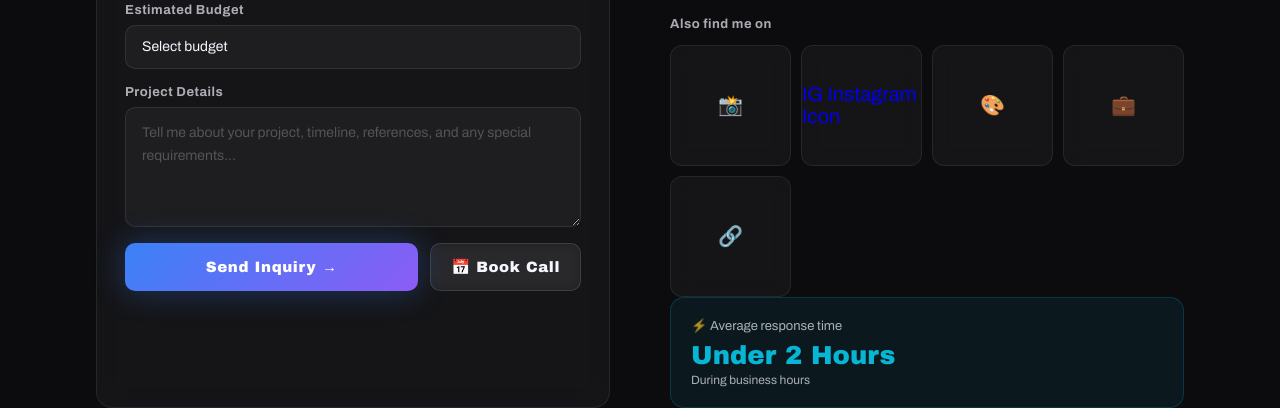
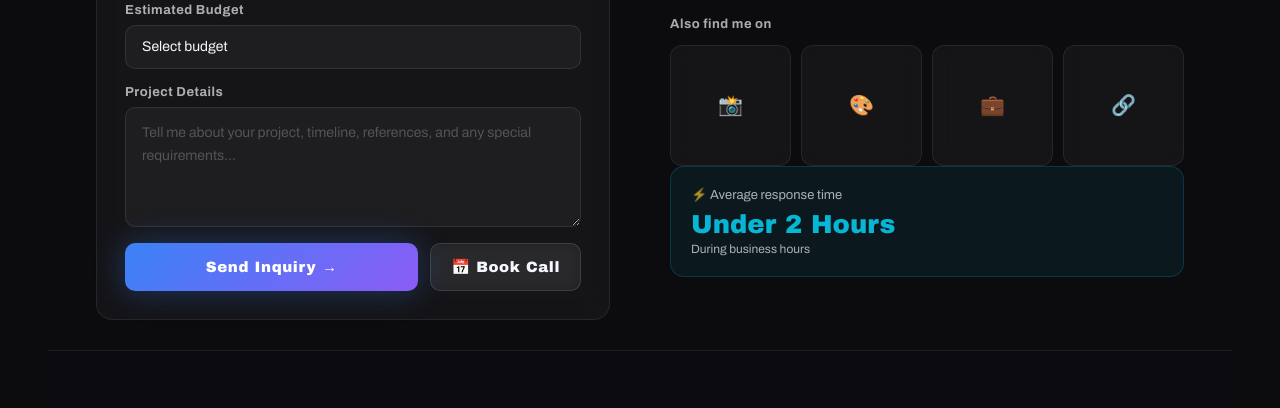
Before and after one commit to sksiddharth641-max/Siddharth-Portfolio, a website: page index.html in a window 1280 px wide. Shown: the part 7359-7767 px from the top of the page. Drawn offline with Linux system fonts and the light colour scheme; animation ran at ten frames a second.

```diff
--- a/index.html
+++ b/index.html
@@ -464,7 +464,6 @@
           <div class="cf-label" style="margin-bottom:14px">Also find me on</div>
           <div class="soc-grid">
             <a href="#" class="soc-a" aria-label="Instagram">📸</a>
-            <a href="#" class="soc-a" aria-label="Instagram">IG Instagram Icon</a>
             <a href="#" class="soc-a" aria-label="Behance">🎨</a>
             <a href="#" class="soc-a" aria-label="Fiverr">💼</a>
             <a href="#" class="soc-a" aria-label="Upwork">🔗</a>
```
